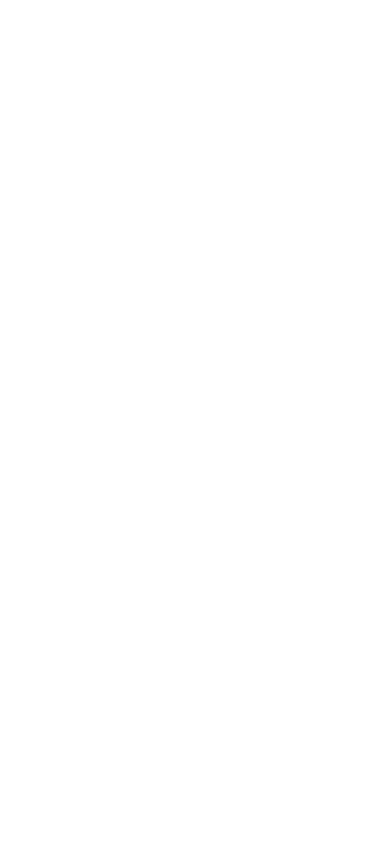
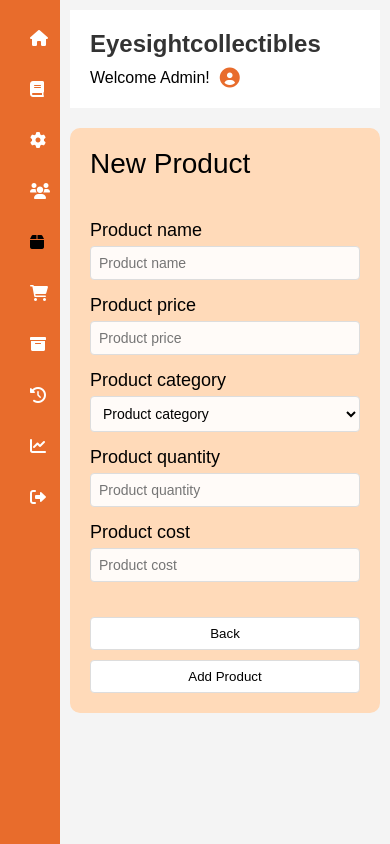
Before and after one commit to LeanderAlmonte/SystemDevelopment, a PHP site: page /Resources/Views/product/addProduct.php in a window 390 px wide. Before the commit the page is empty. Run offline with PHP 8.4, Linux system fonts and the light colour scheme.

Commit message:
Implement add product to the database

```diff
--- a/Controllers/ProductController.php
+++ b/Controllers/ProductController.php
@@ -23,6 +23,28 @@ class ProductController {
         return $this->productModel->getProductById($id);
     }
 
+    public function addProduct($data) {
+        // Validate input
+        if (empty($data['productName']) || empty($data['category']) ||
+            empty($data['listedPrice']) || empty($data['paidPrice']) ||
+            !isset($data['quantity'])) {
+            return ['error' => 'All fields are required'];
+        }
+
+        // Validate price and quantity
+        if (!is_numeric($data['listedPrice']) || $data['listedPrice'] <= 0) {
+            return ['error' => 'Invalid listed price'];
+        }
+        if (!is_numeric($data['paidPrice']) || $data['paidPrice'] <= 0) {
+            return ['error' => 'Invalid paid price'];
+        }
+        if (!is_numeric($data['quantity']) || $data['quantity'] < 0 || $data['quantity'] > 100) {
+            return ['error' => 'Quantity must be between 0 and 100'];
+        }
+
+        return $this->productModel->addProduct($data);
+    }
+
     public function updateProduct($data) {
         return $this->productModel->updateProduct($data);
     }
--- a/Models/product.php
+++ b/Models/product.php
@@ -10,11 +10,12 @@ class Product {
     private $productID;
     private $productType;
     private $productName;
-    private $language;
     private $listedPrice;
     private $paidPrice;
     private $quantity;
     private $category;
+    private $isSold;
+    private $isArchived;
 
     public function __construct() {
         $dbManager = new DBConnectionManager();
@@ -44,14 +45,6 @@ class Product {
 
     public function setProductName($productName) {
         $this->productName = $productName;
-    }
-
-    public function getLanguage() {
-        return $this->language;
-    }
-
-    public function setLanguage($language) {
-        $this->language = $language;
     }
 
     public function getListedPrice() {
@@ -86,10 +79,45 @@ class Product {
         $this->category = $category;
     }
 
+    public function getIsSold() {
+        return $this->isSold;
+    }
+
+    public function setIsSold($isSold) {
+        $this->isSold = $isSold;
+    }
+
+    public function getIsArchived() {
+        return $this->isArchived;
+    }
+
+    public function setIsArchived($isArchived) {
+        $this->isArchived = $isArchived;
+    }
+
     // Database Operations
+    public function addProduct($data) {
+        try {
+            $query = "INSERT INTO products (productName, category, listedPrice, paidPrice, quantity, isArchived, isSold)
+                     VALUES (:name, :category, :listedPrice, :paidPrice, :quantity, 0, 0)";
+
+            $stmt = $this->db->prepare($query);
+            $stmt->execute([
+                ':name' => $data['productName'],
+                ':category' => $data['category'],
+                ':listedPrice' => $data['listedPrice'],
+                ':paidPrice' => $data['paidPrice'],
+                ':quantity' => $data['quantity']
+            ]);
+            return ['success' => true];
+        } catch (\PDOException $e) {
+            return ['error' => $e->getMessage()];
+        }
+    }
+
     public function getAllProducts() {
         try {
-            $query = "SELECT productID, productName, category, listedPrice as price, quantity FROM products WHERE isArchived = 0";
+            $query = "SELECT productID, productName, category, listedPrice as price, quantity FROM products WHERE isArchived = 0 AND isSold = 0";
             $stmt = $this->db->prepare($query);
             $stmt->execute();
             return $stmt->fetchAll(PDO::FETCH_ASSOC);
--- a/Resources/Views/product/addProduct.php
+++ b/Resources/Views/product/addProduct.php
@@ -0,0 +1,165 @@
+<?php
+require_once __DIR__ . '/../../../Core/db/dbconnectionmanager.php';
+require_once __DIR__ . '/../../../Controllers/ProductController.php';
+require_once __DIR__ . '/../../../Models/product.php';
+
+use controllers\ProductController;
+
+$productController = new ProductController();
+$categories = $productController->getCategories();
+
+// Handle form submission
+if ($_SERVER['REQUEST_METHOD'] === 'POST') {
+    $result = $productController->addProduct($_POST);
+    if (isset($result['error'])) {
+        $error = $result['error'];
+    } else {
+        header('Location: manageInventory.php');
+        exit();
+    }
+}
+?>
+<!DOCTYPE html>
+<html lang="en">
+<head>
+    <meta charset="UTF-8">
+    <meta name="viewport" content="width=device-width, initial-scale=1.0">
+    <title>Add Product - Eyesightcollectibles</title>
+    <link rel="stylesheet" href="/ecommerce/Project/SystemDevelopment/assets/css/styles.css">
+    <link rel="stylesheet" href="https://cdnjs.cloudflare.com/ajax/libs/font-awesome/6.0.0/css/all.min.css">
+    <style>
+        .main-content {
+            background-color: #f4f4f4;
+            min-height: 100vh;
+        }
+
+        .add-product-container {
+            max-width: 800px;
+            margin: 0 auto;
+            padding: 20px;
+        }
+
+        .add-product-form {
+            display: flex;
+            flex-direction: column;
+            gap: 15px;
+        }
+
+        .form-group {
+            margin: 0;
+        }
+
+        .form-group label {
+            display: block;
+            margin-bottom: 5px;
+            font-weight: normal;
+        }
+
+        .form-group input,
+        .form-group select {
+            width: 100%;
+            padding: 8px;
+            border: 1px solid #ddd;
+            border-radius: 4px;
+        }
+
+        .form-actions {
+            display: flex;
+            gap: 10px;
+            margin-top: 20px;
+        }
+
+        .form-actions button {
+            padding: 8px 20px;
+            border: 1px solid #ddd;
+            border-radius: 4px;
+            background-color: #fff;
+            cursor: pointer;
+        }
+
+        .form-actions button:hover {
+            background-color: #f0f0f0;
+        }
+
+        .header {
+            padding: 20px;
+            background-color: #fff;
+            margin-bottom: 20px;
+        }
+    </style>
+</head>
+<body>
+    <div class="container">
+        <!-- Menu Panel -->
+        <div class="menu-panel">
+            <h2 class="menu-title">Menu Panel</h2>
+            <ul class="menu-items">
+                <li><a href="/ecommerce/Project/SystemDevelopment/Resources/Views/dashboard/home.php"><i class="fas fa-home"></i><span>Home</span></a></li>
+                <li><a href="/ecommerce/Project/SystemDevelopment/Resources/Views/dashboard/manual.php"><i class="fas fa-book"></i><span>View Manual</span></a></li>
+                <li><a href="/ecommerce/Project/SystemDevelopment/Resources/Views/settings/settings.php"><i class="fas fa-cog"></i><span>Settings</span></a></li>
+                <li><a href="/ecommerce/Project/SystemDevelopment/Resources/Views/users/users.php"><i class="fas fa-users"></i><span>Manage Users</span></a></li>
+                <li><a href="/ecommerce/Project/SystemDevelopment/Resources/Views/product/manageInventory.php" class="active"><i class="fas fa-box"></i><span>Manage Inventory</span></a></li>
+                <li><a href="/ecommerce/Project/SystemDevelopment/Resources/Views/product/soldProducts.php"><i class="fas fa-shopping-cart"></i><span>View sold products</span></a></li>
+                <li><a href="/ecommerce/Project/SystemDevelopment/Resources/Views/product/archivedItems.php"><i class="fas fa-archive"></i><span>Archived Items</span></a></li>
+                <li><a href="/ecommerce/Project/SystemDevelopment/Resources/Views/history/history.php"><i class="fas fa-history"></i><span>History</span></a></li>
+                <li><a href="/ecommerce/Project/SystemDevelopment/Resources/Views/sales/sales.php"><i class="fas fa-chart-line"></i><span>Sales/Costs</span></a></li>
+                <li><a href="/ecommerce/Project/SystemDevelopment/logout.php"><i class="fas fa-sign-out-alt"></i><span>Logout</span></a></li>
+            </ul>
+        </div>
+
+        <!-- Main Content -->
+        <div class="main-content">
+            <div class="header">
+                <h1 class="brand">Eyesightcollectibles</h1>
+                <div class="welcome-text">Welcome Admin! <i class="fas fa-user-circle"></i></div>
+            </div>
+
+            <div class="add-product-container">
+                <h2>New Product</h2>
+                <?php if (isset($error)): ?>
+                    <div class="error-message"><?php echo $error; ?></div>
+                <?php endif; ?>
+
+                <form method="POST" class="add-product-form">
+                    <div class="form-group">
+                        <label for="productName">Product name</label>
+                        <input type="text" id="productName" name="productName" placeholder="Product name" required>
+                    </div>
+
+                    <div class="form-group">
+                        <label for="listedPrice">Product price</label>
+                        <input type="number" id="listedPrice" name="listedPrice" step="0.01" placeholder="Product price" required>
+                    </div>
+
+                    <div class="form-group">
+                        <label for="category">Product category</label>
+                        <select id="category" name="category" required>
+                            <option value="" disabled selected>Product category</option>
+                            <?php foreach ($categories as $key => $value): ?>
+                                <?php if ($key !== 'all'): ?>
+                                    <option value="<?php echo $key; ?>"><?php echo $value; ?></option>
+                                <?php endif; ?>
+                            <?php endforeach; ?>
+                        </select>
+                    </div>
+
+                    <div class="form-group">
+                        <label for="quantity">Product quantity</label>
+                        <input type="number" id="quantity" name="quantity" min="0" max="100" placeholder="Product quantity" required>
+                    </div>
+
+                    <div class="form-group">
+                        <label for="paidPrice">Product cost</label>
+                        <input type="number" id="paidPrice" name="paidPrice" step="0.01" placeholder="Product cost" required>
+                    </div>
+
+                    <div class="form-actions">
+                        <button type="button" onclick="window.location.href='/ecommerce/Project/SystemDevelopment/Resources/Views/product/manageInventory.php'">Back</button>
+                        <button type="submit">Add Product</button>
+                    </div>
+                </form>
+            </div>
+        </div>
+    </div>
+</body>
+</html>
--- a/Resources/Views/product/manageInventory.php
+++ b/Resources/Views/product/manageInventory.php
@@ -94,7 +94,9 @@ $categories = $productController->getCategories();
                 <!-- Action Buttons -->
                 <div class="action-buttons">
                     <button class="action-btn" id="processOrderBtn">Process Order</button>
-                    <button class="action-btn" id="addProductBtn">Add Product</button>
+                    <form action="Resources/Views/product/addProduct.php" method="GET" style="display: inline;">
+                        <button type="submit" class="action-btn">Add Product</button>
+                    </form>
                 </div>
             </div>
         </div>
--- a/assets/css/styles.css
+++ b/assets/css/styles.css
@@ -200,6 +200,8 @@ body {
     cursor: pointer;
     transition: 0.3s;
     font-size: 16px;
+    text-decoration: none;
+    display: inline-block;
 }
 
 .action-btn:hover {
@@ -214,6 +216,15 @@ body {
 
 .inventory-table .action-btn:hover {
     background: rgba(0, 0, 0, 0.1);
+}
+
+.action-buttons form {
+    margin: 0;
+    padding: 0;
+}
+
+.action-buttons form button {
+    margin: 0;
 }
 
 /* Settings Page Styles */
@@ -255,6 +266,88 @@ body {
     background-color: #654321;
 }
 
+/* Add Product Form Styles */
+.add-product-container {
+    background-color: var(--secondary-color);
+    border-radius: 10px;
+    padding: 40px;
+    margin-bottom: 20px;
+}
+
+.add-product-container h2 {
+    color: #000;
+    margin-bottom: 40px;
+    font-size: 28px;
+    font-weight: normal;
+}
+
+.add-product-form {
+    display: grid;
+    grid-template-columns: repeat(2, 1fr);
+    gap: 30px;
+    max-width: 1200px;
+    margin: 0 auto;
+}
+
+.form-group {
+    margin-bottom: 30px;
+}
+
+.form-group label {
+    display: block;
+    margin-bottom: 15px;
+    color: #000;
+    font-size: 18px;
+    font-weight: normal;
+}
+
+.form-group input,
+.form-group select {
+    width: 100%;
+    padding: 12px;
+    border: none;
+    border-radius: 5px;
+    font-size: 16px;
+    background-color: rgba(255, 255, 255, 0.9);
+}
+
+.form-group input:focus,
+.form-group select:focus {
+    outline: none;
+    box-shadow: 0 0 0 2px var(--primary-color);
+}
+
+.form-actions {
+    grid-column: 1 / -1;
+    display: flex;
+    justify-content: space-between;
+    margin-top: 20px;
+}
+
+.btn {
+    padding: 12px 40px;
+    border: none;
+    border-radius: 5px;
+    cursor: pointer;
+    transition: 0.3s;
+    font-size: 16px;
+    text-decoration: none;
+    background-color: rgba(255, 255, 255, 0.9);
+    color: #000;
+}
+
+.btn:hover {
+    background-color: rgba(255, 255, 255, 1);
+}
+
+.error-message {
+    background-color: #f8d7da;
+    color: #721c24;
+    padding: 10px;
+    border-radius: 5px;
+    margin-bottom: 20px;
+}
+
 /* Responsive Design */
 @media (max-width: 1024px) {
     .category-filters {
@@ -287,6 +380,24 @@ body {
         align-items: flex-start;
         gap: 10px;
     }
+
+    .add-product-container {
+        padding: 20px;
+    }
+
+    .add-product-form {
+        grid-template-columns: 1fr;
+    }
+
+    .form-group input,
+    .form-group select {
+        font-size: 14px;
+    }
+
+    .btn {
+        padding: 10px 20px;
+        font-size: 14px;
+    }
 }
 
 @media (max-width: 480px) {
@@ -305,4 +416,13 @@ body {
     .search-bar {
         font-size: 14px;
     }
+
+    .form-actions {
+        flex-direction: column;
+    }
+
+    .btn {
+        width: 100%;
+        margin-bottom: 10px;
+    }
 }
```
